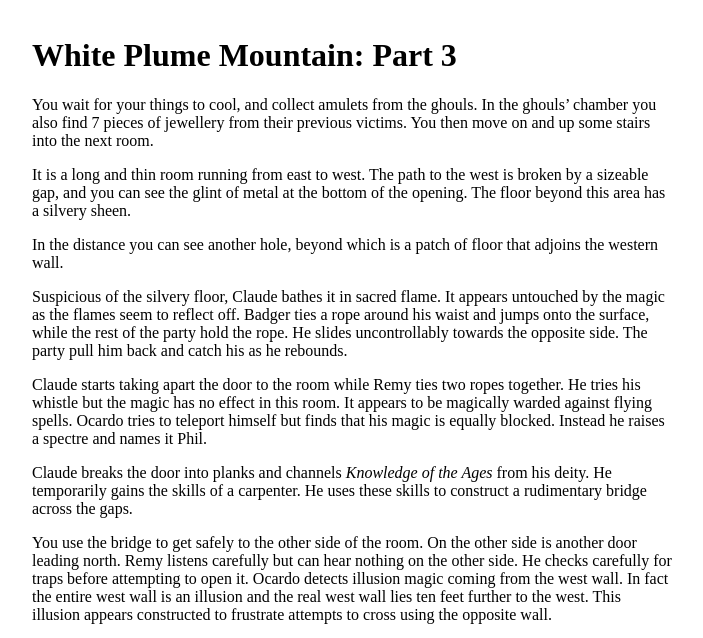
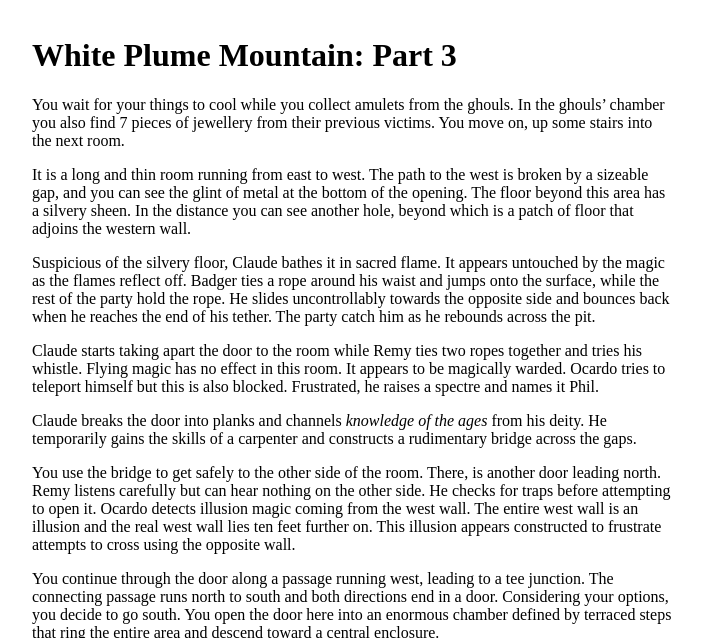
Before and after one commit to paulsinnett/yawningportal, a Jekyll site: the page built from plume3.md, in a window 1280 px wide and 1400 px high. Shown: the top 638 px of the window, without its empty margins (288-991 px from the left). Built offline with Jekyll 4.4.1, drawn with Linux system fonts in a browser that asks for light colours; our own code applies the rules of GitHub Pages for plain Markdown files; some of the changed text lies outside the part shown; grey boxes are pictures that could not be loaded.

Commit message:
copy editing

```diff
--- a/plume3.md
+++ b/plume3.md
@@ -1,52 +1,52 @@
 # White Plume Mountain: Part 3
 
-You wait for your things to cool, and collect amulets from the ghouls. In the ghouls' chamber you also find 7 pieces of jewellery from their previous victims. You then move on and up some stairs into the next room.
+You wait for your things to cool while you collect amulets from the ghouls. In the ghouls' chamber you also find 7 pieces of jewellery from their previous victims. You move on, up some stairs into the next room.
 
-It is a long and thin room running from east to west. The path to the west is broken by a sizeable gap, and you can see the glint of metal at the bottom of the opening. The floor beyond this area has a silvery sheen.
+It is a long and thin room running from east to west. The path to the west is broken by a sizeable gap, and you can see the glint of metal at the bottom of the opening. The floor beyond this area has a silvery sheen. In the distance you can see another hole, beyond which is a patch of floor that adjoins the western wall.
 
-In the distance you can see another hole, beyond which is a patch of floor that adjoins the western wall.
+Suspicious of the silvery floor, Claude bathes it in sacred flame. It appears untouched by the magic as the flames reflect off. Badger ties a rope around his waist and jumps onto the surface, while the rest of the party hold the rope. He slides uncontrollably towards the opposite side and bounces back when he reaches the end of his tether. The party catch him as he rebounds across the pit.
 
-Suspicious of the silvery floor, Claude bathes it in sacred flame. It appears untouched by the magic as the flames seem to reflect off. Badger ties a rope around his waist and jumps onto the surface, while the rest of the party hold the rope. He slides uncontrollably towards the opposite side. The party pull him back and catch his as he rebounds.
+Claude starts taking apart the door to the room while Remy ties two ropes together and tries his whistle. Flying magic has no effect in this room. It appears to be magically warded. Ocardo tries to teleport himself but this is also blocked. Frustrated, he raises a spectre and names it Phil.
 
-Claude starts taking apart the door to the room while Remy ties two ropes together. He tries his whistle but the magic has no effect in this room. It appears to be magically warded against flying spells. Ocardo tries to teleport himself but finds that his magic is equally blocked. Instead he raises a spectre and names it Phil.
+Claude breaks the door into planks and channels _knowledge of the ages_ from his deity. He temporarily gains the skills of a carpenter and constructs a rudimentary bridge across the gaps.
 
-Claude breaks the door into planks and channels _Knowledge of the Ages_ from his deity. He temporarily gains the skills of a carpenter. He uses these skills to construct a rudimentary bridge across the gaps.
+You use the bridge to get safely to the other side of the room. There, is another door leading north. Remy listens carefully but can hear nothing on the other side. He checks for traps before attempting to open it. Ocardo detects illusion magic coming from the west wall. The entire west wall is an illusion and the real west wall lies ten feet further on. This illusion appears constructed to frustrate attempts to cross using the opposite wall.
 
-You use the bridge to get safely to the other side of the room. On the other side is another door leading north. Remy listens carefully but can hear nothing on the other side. He checks carefully for traps before attempting to open it. Ocardo detects illusion magic coming from the west wall. In fact the entire west wall is an illusion and the real west wall lies ten feet further to the west. This illusion appears constructed to frustrate attempts to cross using the opposite wall.
-
-You continue through the door along a passage running west leading to a tee junction. The connecting passage runs north to south and both directions end in a door. Considering your choice, you decide to go south. You open the door here into an enormous chamber defined by terraced steps that ring the entire area and descend toward a central enclosure.
+You continue through the door along a passage running west, leading to a tee junction. The connecting passage runs north to south and both directions end in a door. Considering your options, you decide to go south. You open the door here into an enormous chamber defined by terraced steps that ring the entire area and descend toward a central enclosure.
 
 ![a large aquarium with descending rings of creatures](https://media-waterdeep.cursecdn.com/attachments/thumbnails/2/131/850/600/totyp-04-10.png "inverted ziggurat")
 
 A few feet south of the door, water laps at the edge of the stone floor. Looking to the side, you can see that the ring of the terrace that lies beyond is a ten-foot-deep ring of water held in by a nearly transparent wall. Another of these watery steps in the terrace is somewhat lower than the first; at the level in between these aquariums, the terrace steps are dry, but the area is still enclosed by a glassy wall like the others.
 
-Recognising the room as described in the note you decide to leave this room for last and head back up to the north end of the passage. Beyond this door you find large rectangular room. Water not only flows through this room, it floats.
+Recognising this room as the inverted ziggurat described in the note, you decide to try the north end of the passage first.
 
-Entering a hole in the western wall, two feet off the floor, is a stream seemingly suspended in mid-air. It flows out of another hole near the northeast corner. The water is about three feet deep. You can see a few blind cave fish being carried along in the brisk current. On either side of the door are a total of six kayaks, each able to carry two riders, but there are no paddles to be found.
+Beyond this door, you find a large rectangular room. Water not only flows through this room, it floats. Entering a hole in the western wall, two feet off the floor, is a stream seemingly suspended in mid-air. It flows out of another hole near the northeast corner. The water is about three feet deep. You can see a few blind cave fish being carried along in the brisk current. On either side of the door are a total of six kayaks, each able to carry two riders, but there are no paddles to be found.
 
-Badger uses his ability to _speak with animals_ to talk to the cave fish. They tell him that the stream runs in a large circle. Badger and Remy take one of the kayaks and try in out. They travel through a small tunnel in the wall and come out in another chamber. As they emerge a net is cast over them. Remy's lightning reflexes and magic whistle allow him to avoid the net and carry Badger into the air. In the room are nine knights. They aim their crossbows at Remy and Badger. Remy uses the dust of disappearance to make himself and Badger invisible. They then fly back into the suspended water stream and are carried around by the strong current back into the room with the rest of you.
+Badger uses _speak with animals_ to talk to the cave fish. They tell him that the stream runs in a large circle. Badger and Remy take one of the kayaks and try it out. They travel through a small tunnel in the wall and come out in another chamber. As they emerge, a net is cast over them. Remy's lightning reflexes and magic whistle allow him to avoid the net and carry Badger into the air. In the room are nine knights. They aim their crossbows at Remy and Badger. Remy uses the dust of disappearance to make himself and Badger invisible. They then fly back into the suspended water stream and are carried back around to the first room by the strong current.
 
-You decide to take a rest and consider your plans. Claude traps the entrance of the water tunnel with a length of wire in case any of the knights decide to use the lost kayak to reach you. However, your rest is disturbed by a couple of animated stone gargoyles wandering up the corridor from the south.
+You decide to take a rest and consider your plans. Claude traps the entrance of the water tunnel with a length of razor wire in case any of the knights decide to use the lost kayak to reach you. However, your rest is disturbed by a couple of animated stone gargoyles wandering up the corridor from the south.
 
 ![an animated stone gargoyle](https://media-waterdeep.cursecdn.com/avatars/thumbnails/0/407/265/315/636252786295384889.jpeg "Gargoyles attack")
 
-You attack the gargoyles. The fight is short. Bobolink destroys them with a _lightning bolt_.
+You attack the gargoyles. The fight is short and Bobolink finally destroys them with a _lightning bolt_.
 
-After a short rest you decide to have Bobolink create an illusion to distract the knights as you enter in the kayaks. Claude remembers to remove the trap wire before you begin your assault. Bobolink creates an illusion of a kayak in front of you as you enter and the first two knights waste their net on it.
+After a short rest you decide to have Bobolink create an illusion to distract the knights as you enter in the kayaks. Fortunately, Claude remembers to remove the trap wire before you begin your assault. Bobolink creates an illusion of a kayak in front of you as you enter and the first two knights waste their net on it.
 
 The leader of the knights looks familiar. He is the notorious Sir Bluto Sans Pite. He was a respected Knight of the Realm before his indictment in the River of Blood mass-murder case. His mysterious disappearance from prison left even the Royal Magician-Detectives baffled, and a bounty of 10,000 gp was posted on him. You aim to collect that bounty.
 
 ![a knight champion](https://media-waterdeep.cursecdn.com/avatars/thumbnails/9/854/145/315/636332892672500355.jpeg "Sir Bluto Sans Pite")
 
-You throw everything you have at Sir Bluto and his knights. Phil the spectre is taken down by two of them. Bobolink turns himself invisible but is caught in one of the nets. Claude hits Bluto with a guiding bolt and Ocardo uses a _command_ to get one of the knights to undress while Bobolink escapes the net and shanks Bluto.
+You throw everything you have at Sir Bluto and his knights. Phil the spectre is taken down by two of them. Bobolink turns himself invisible but is caught in one of the nets. Claude hits Bluto with a guiding bolt, and Ocardo uses a _command_ to get one of the knights to undress, while Bobolink escapes the net and shanks Bluto.
 
-Bluto moves in to get Bobolink but he casts _mirror image_ on himself and Bluto smashes his way through the illusions. Bobolink is struck by Bluto, but survives and then strikes back, taking him down and then tea bagging his corpse. You manage to take down rest of the knights with Nine's help.
+Bluto moves in to cut down the gnome, but Bobolink casts _mirror image_ on himself and Bluto must first smash his way through the illusions. Bobolink is eventually struck by Bluto, but survives, and strikes back taking the notorious knight down and tea-bagging his corpse. You manage to defeat the remaining knights with Nine's help.
 
-From Bluto you gain a magic key and _boots of striding and leaping_, and you take proof of Bluto's demise. Searching the lair, you also find 3 objet d'art and a silver raven _figurine of wondrous power_. After your battle, you take a long rest to recover.
+From Bluto you gain a magic key and _boots of striding and leaping_, and proof of his defeat. Searching the lair, you also find 3 objet d'art and a silver raven _figurine of wondrous power_. After your battle, you take a long rest to recover.
 
-After your rest, you find that the key opens a secret door in this chamber. The secret passage leads back to the passage out of the aquarium. You consider how to get down to the bottom safely. The top level is full or water and contains six giant crayfish that move towards you as you enter the room, expecting to be fed. The next level down contains six giant scorpions. Below that is another ring of water containing four sea lions. And, at the bottom, are three wing clipped manticores. The manticores raise their tail spikes at you.
+Once rested, you find that the key reveals and opens a secret door in this chamber. The secret passage beyond it leads back to the aquarium. You consider how to get down to the bottom safely. The top level is full or water and contains six giant crayfish that move towards you as you enter the room, expecting to be fed. The next level down contains six giant scorpions. Below that is another ring of water containing four sea lions. At the bottom, are three wing-clipped manticores. The manticores raise their tail spikes.
 
-You decide to try to eliminate the manticores with ranged attacks before attempting to descend. You exchange fire with the manticores. Meanwhile, the crayfish grow impatient and decide to make you their dinner. You battle the crayfish while the tail spikes from the manticores below continue to assail you. A lightning bolt from Bobolink clears most of the crayfish and Ocardo teleports himself and Claude to the bottom to finish off the remaining manticore. Remy uses his magic whistle and flies down carrying Badger with him. Bobolink uses his new magic boots to jump down. Poon Tang and Nine remain at the top and set up an escape rope with Badger.
+![a winged creature with the body of a lion and a spiked tail](https://media-waterdeep.cursecdn.com/avatars/thumbnails/0/187/402/315/636252762623266809.jpeg "Manticores")
+
+You decide to eliminate the manticores with ranged attacks first. You exchange fire with the beasts, but the crayfish grow impatient and decide to make you their meal. You fight off the crayfish while the tail spikes from the manticores below continue to assail you. A lightning bolt from Bobolink clears most of the crayfish and Ocardo teleports himself and Claude to the bottom to finish off the remaining manticore. Remy uses his magic whistle and flies down carrying Badger with him. Bobolink uses his magic boots to jump down. Poon Tang and Nine remain at the top and set up an escape rope with Badger.
 
 At the bottom there is a safe in the north wall and a door in the south wall. Bobolink casts _knock_ on the safe. It opens, and contains 6,000 silver pieces and one very valuable looking piece of jewellery. You take the treasure and then open the door to the south.
 
@@ -54,12 +54,16 @@ It opens into a passage that tunnels south under the aquarium and ends in anothe
 
 ![an ornate sword amid other items of treasure](https://media-waterdeep.cursecdn.com/attachments/thumbnails/2/132/300/377/totyp-04-11.png "Blackrazor")
 
-The sword speaks telepathically to Ocardo and introduces itself as Blackrazor, the last of the three magic weapons that you have been sent to recover. Blackrazor offers Ocardo a pact in exchange for regularly feeding it the souls of his victims. But the room is suddenly engulfed in _darkness_.
+The sword speaks telepathically to Ocardo and introduces itself as Blackrazor, the last of the three magic weapons that you have been sent to recover. Blackrazor offers Ocardo a pact in exchange for regularly feeding it the souls of his victims. As he does so, the room is suddenly engulfed in _darkness_.
 
-You are hit by a _cone of cold_. The source of the magic seems to be the halfling. Claude dispels the darkness and then retreats, while Badger flies into a rage. However, the halfling has shape-shifted into an Oni. Badger lands some telling blows on the creature before it turns itself invisible. Ocardo engages the creature blindly while the rest of you tactically withdraw to cover the exit. The Oni attempts to charm Ocardo, but it fails. Claude takes it down with a _guiding bolt_. He then performs a prayer of healing.
+You are hit by a _cone of cold_. The source of the magic seems to be the halfling. Claude dispels the darkness and then retreats, while Badger flies into a rage. However, the halfling has shape-shifted into an Oni. Badger lands some telling blows on the creature before it turns itself invisible. Ocardo engages the creature blindly while the rest of you withdraw to cover the exit. The Oni attempts to charm Ocardo, but fails. Claude takes it down with a _guiding bolt_. He then performs a prayer of healing on those that suffered cold damage.
 
-On the Oni's corpse you find two magic rings. You take the treasure and climb out of the aquarium avoiding the sea lions and giant scorpions. You retrace your steps back out towards the entrance to the mountain. But as you pass the gynosphinx guarding the entrance you hear a voice call to you out of the air. "Not thinking of leaving, are you? You've been so very entertaining. I just couldn't think of letting you go, especially with those little items of mine. And since you've eliminated all of their guardians, why, you'll simply have to stay ... to take their places. I'll have to ask you to leave all of your ridiculous weapons behind and let Nix and Nox escort you to the Indoctrination Center. I'll be most disappointed if you cause me any trouble and Nix and Nox have to eliminate you. Don't worry -- you'll like it here." Two efreet appear in a blast of elemental fire. One before you and one behind.
+On the Oni's corpse you find two magic rings. You take the treasure and climb out of the aquarium, avoiding the sea lions and giant scorpions. You retrace your steps back out towards the entrance to the mountain. But as you pass the gynosphinx guarding the entrance you hear a voice call to you out of the air.
+
+"Not thinking of leaving, are you? You've been so very entertaining. I just couldn't think of letting you go, especially with those little items of mine. And since you've eliminated all of their guardians, why, you'll simply have to stay ... to take their places. I'll have to ask you to leave all of your ridiculous weapons behind and let Nix and Nox escort you to the Indoctrination Center. I'll be most disappointed if you cause me any trouble and Nix and Nox have to eliminate you. Don't worry -- you'll like it here."
+
+Two efreet appear in a blast of elemental fire. One before you and one behind.
 
 ![a large elemental fire demon](https://media-waterdeep.cursecdn.com/avatars/thumbnails/0/325/280/315/636252775714332067.jpeg "Nix and Nox")
 
-You refuse. In the ensuing battle, you are cut and burned by the genies. You manage to defeat them, and Nine takes a lot of fire damage but resists going berserk. In their smoking remains you find 900 silver pieces, 400 gold pieces, and 60 platinum pieces.
+You refuse. In the ensuing battle, you are cut and burned by the genies. You eventually manage to defeat them, and Nine takes a lot of fire damage but resists going berserk. In their smoking remains you find 900 silver pieces, 400 gold pieces, and 60 platinum pieces.
```
